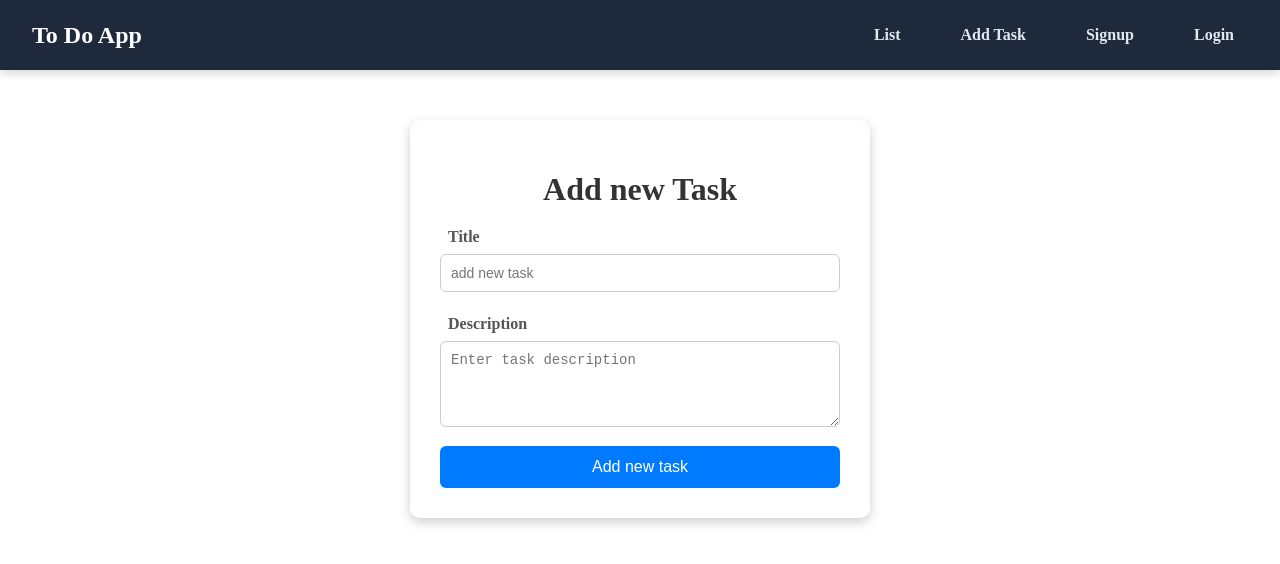
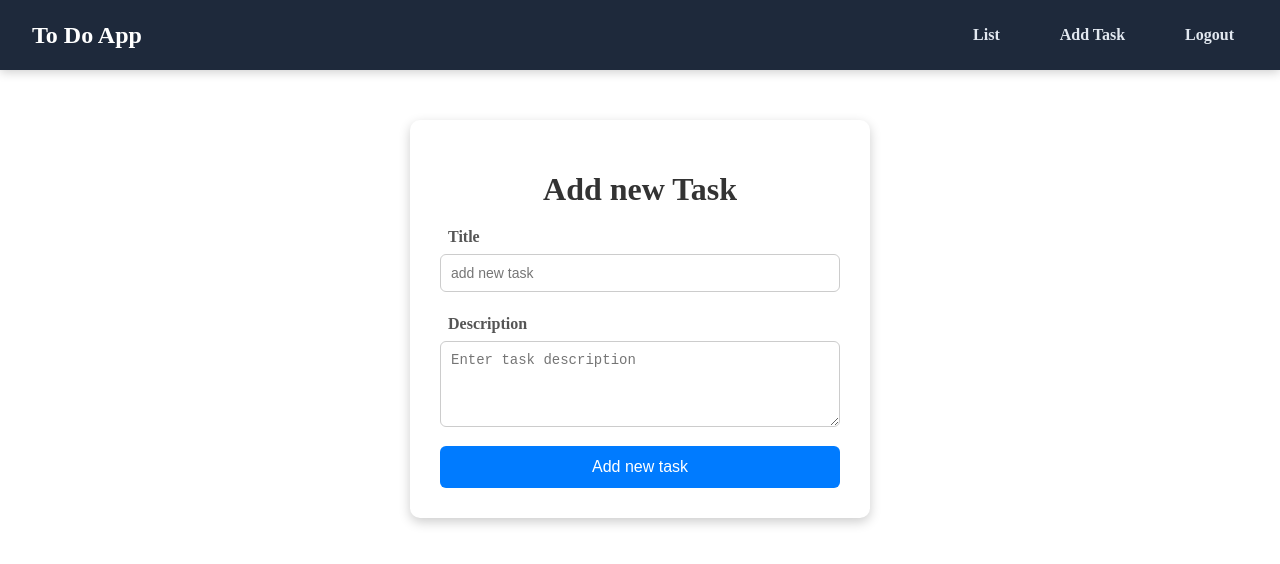
Before and after one commit to chaitanyabakare90/Task-Manager-MERN, a React app in the folder frontend/: page /add in a window 1280 px wide. Shown: the top 564 px of the page. Built offline with nearby package versions, Linux system fonts and the light colour scheme; sample sign-in values are in the browser's storage; the HTML template or start-up script is replaced by a standard one.

Commit message:
Logout Function Implemented

```diff
--- a/frontend/src/App.jsx
+++ b/frontend/src/App.jsx
@@ -1,23 +1,34 @@
 import AddTask from "./components/AddTask"
 import List from "./components/List"
 import NavBar from "./components/NavBar"
-import {BrowserRouter,Route,Routes } from "react-router-dom"
+import { BrowserRouter, Route, Routes } from "react-router-dom"
 import UpdateTask from "./components/UpdateTask"
 import SignUp from "./components/SignUp"
 import Login from "./components/Login"
+import ProtectedRoute from "./components/ProtectedRoute"
 
 
 function App() {
   return (
     <>
-
       <NavBar></NavBar>
       <Routes>
-          <Route path="/list" element={<List></List>}></Route>
-          <Route path="/add" element={<AddTask></AddTask>}></Route>
+        <Route path="/list"
+          element={<ProtectedRoute>
+            <List />
+          </ProtectedRoute>}></Route>
+        <Route path="/add"
+          element={<ProtectedRoute>
+            <AddTask/>
+          </ProtectedRoute>}></Route>
+        <Route path="/update/:id"
+          element={<ProtectedRoute>
+          <UpdateTask/>
+        </ProtectedRoute>}>
+        </Route>
         <Route path="/signup" element={<SignUp></SignUp>}></Route>
         <Route path="/login" element={<Login></Login>}></Route>
-          <Route path="/update/:id" element={<UpdateTask></UpdateTask>}></Route>
+
       </Routes>
 
     </>
--- a/frontend/src/components/NavBar.jsx
+++ b/frontend/src/components/NavBar.jsx
@@ -1,15 +1,46 @@
-import { Link } from "react-router";
+import { Link,useNavigate } from "react-router";
 import "../style/NavBar.css"
 
 export default function NavBar(){
+    const token  = localStorage.getItem("token");
+    const navigate = useNavigate();
+
+    const handleLogout = () => {
+        localStorage.removeItem("token");
+        navigate("/login");
+    };
+
     return (
         <nav className="NavBar">
             <div className="logo"><h2>To Do App</h2></div>
             <ul>
                 <li><Link className="nav-links" to="/list">List</Link></li>
                 <li><Link className="nav-links" to="/add">Add Task</Link></li>
-                <li><Link className="nav-links" to="/signup">Signup</Link></li>
-                <li><Link className="nav-links" to="/login">Login</Link></li>
+                {token ? (
+                    <li>
+                        <Link
+                            className="nav-links"
+                            to="/login"
+                            onClick={handleLogout}
+                        >
+                            Logout
+                        </Link>
+                    </li>
+                ) : (
+                    <>
+                        <li>
+                            <Link className="nav-links" to="/signup">
+                                Signup
+                            </Link>
+                        </li>
+
+                        <li>
+                            <Link className="nav-links" to="/login">
+                                Login
+                            </Link>
+                        </li>
+                    </>
+                )}
             </ul>
         </nav>
     )
--- /dev/null
+++ b/frontend/src/components/ProtectedRoute.jsx
@@ -0,0 +1,11 @@
+import { Navigate } from "react-router-dom";
+
+export default function ProtectedRoute({ children }) {
+    const token = localStorage.getItem("token");
+
+    if (!token) {
+        return <Navigate to="/signup"/>;
+    }
+
+    return children;
+}
```
Lines whose indentation alone changed are shown as unchanged.
